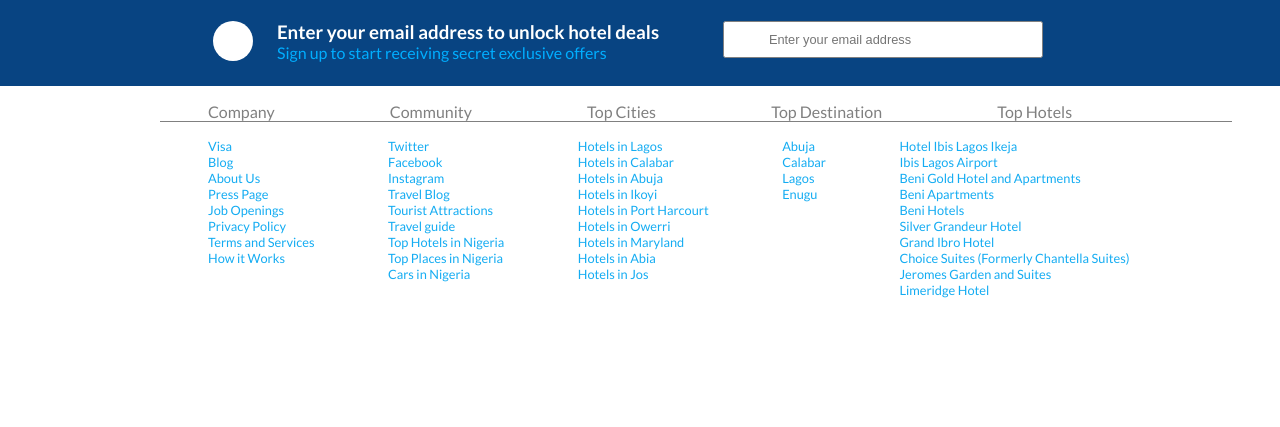
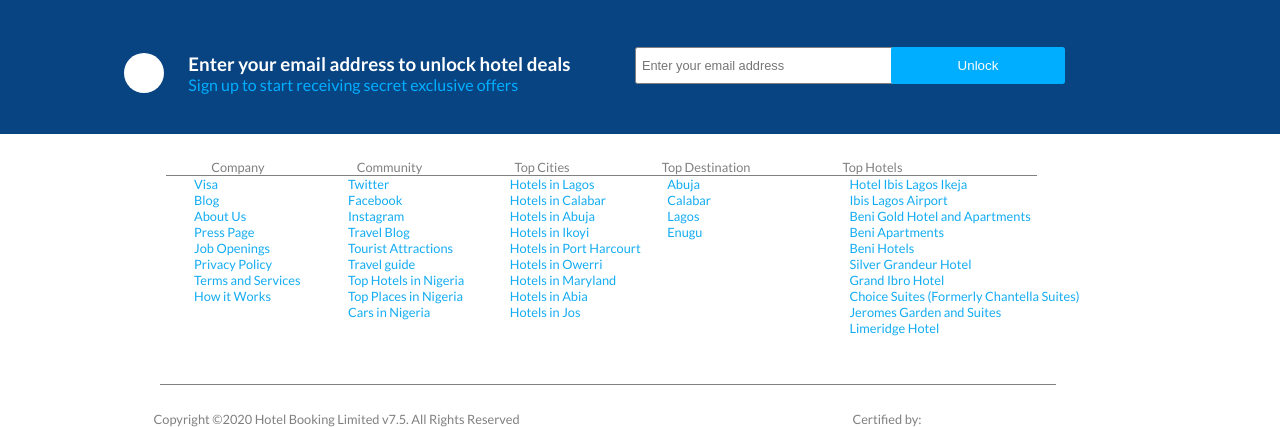
Before and after one commit to olufunke1011/Hotel.ng-Clone, a plain HTML site: page index.html in a window 1280 px wide. Shown: the part 3966-4393 px from the top of the page. Before the commit the page ends 4264 px from the top, so only its background shows below. Drawn offline with Linux system fonts and the light colour scheme.

Commit message:
updating html and css

```diff
--- a/index.html
+++ b/index.html
@@ -457,12 +457,12 @@
   <section class="footer-HotDeals">
     <div class="hotDealsCircle"></div>
   <div class="hotDeals">
-      <div class="hotelDealsText">
+    <div class="hotelDealsText">
         <h3>Enter your email address to unlock hotel deals</h3>
         <p>Sign up to start receiving secret exclusive offers</p>
-      </div>
+    </div>
     <div>
-     <span><input class="footer-emailbtn" type="email" placeholder="Enter your email address"></span>
+       <span><input class="footer-emailbtn" type="email" placeholder="Enter your email address">  <button class="emailbtn addHotel unlockDeals">Unlock</button> </span>
     </div>
   </div>
   </section>
@@ -492,7 +492,7 @@
   </span>
 
   <span>
-    <ul>
+    <ul class="community">
       <li>Twitter</li>
       <li >Facebook</li>
       <li>Instagram</li>
@@ -506,7 +506,7 @@
   </span>
 
   <span>
-    <ul>
+    <ul class="bestLocation">
       <li>Hotels in Lagos</li>
       <li>Hotels in Calabar</li>
       <li>Hotels in Abuja</li>
@@ -520,7 +520,7 @@
   </span>
 
   <span>
-    <ul>
+    <ul class="topDestination">
       <li>Abuja</li>
       <li>Calabar</li>
       <li>Lagos</li>
@@ -529,7 +529,7 @@
   </span>
 
   <span>
-    <ul >
+    <ul class="topHotels">
       <li>Hotel Ibis Lagos Ikeja</li>
       <li>Ibis Lagos Airport</li>
       <li >Beni Gold Hotel and Apartments</li>
@@ -543,7 +543,18 @@
     </ul>
   </span>
 </div>
+
+<div class="footerLastLine"></div>
+<span class="copyRight">
+  <p class="copy">Copyright &copy;2020 Hotel Booking Limited v7.5. All Rights Reserved</p>
+  <p class="copy">Certified by:</p>
+</span>
+
+
   </section>
+
+
+
 </footer>
 
 
--- a/styles.css
+++ b/styles.css
@@ -128,6 +128,7 @@ header {
 }
 
 .hotel-form-Container {
+    /* margin: auto 10em auto 10em; */
     background: white;
     border: 2px solid rgba(0, 0, 0, 0.1);
     box-shadow: 0 10px 20px 0px rgba(0, 0, 0, 0.111);
@@ -152,6 +153,10 @@ header {
     padding: 0.9em;
     width: 35em;
 }
+
+/* .destination-Container {
+    margin: auto 10em auto 10em;
+} */
 
 .destination {
     text-align: center;
@@ -382,11 +387,12 @@ header {
 }
 
 .hotDealsCircle {
+    /* margin: auto 10em auto 10em; */
     width: 40px;
     height: 40px;
     border-radius: 50%;
     background-color: #fff;
-    margin-top: 1.5em;
+    margin-top: 3.5em;
 }
 
 .footer-HotDeals{
@@ -396,16 +402,29 @@ header {
 }
 
 .hotDeals {
+    /* margin: auto 10em auto 10em; */
     display: flex;
     justify-content: center;
     padding: 1.5em;
 }
 
 .footer-emailbtn {
-    padding: 0.8em 3.5em;
+    padding: 0.8em 3.5em 0.8em 0.5em;
+    /* font-size: .8em; */
     border-radius: 0.2em;
     margin-left: 5em;
 }
+
+.unlockDeals {
+    position: relative;
+    left: -5em;
+    padding: .8em 5em;
+}
+
+.hotelDealsText {
+    padding: 2em 0 1em 0;
+}
+
 .hotelDealsText h3 {
     color: white;
 }
@@ -430,8 +449,10 @@ header {
 }
 
 .events {
+    margin: 2em 19em auto 13em;
     text-align: center;
-    margin: 1em 3em 1em 10em;
+    font-size: .8rem;
+    /* margin: 1em 3em 1em 9em; */
     border-bottom: 1px solid grey;
 }
 
@@ -442,3 +463,44 @@ header {
 .topCitiesList {
     margin-left: 2em;
 }
+
+.summary {
+    position: relative;
+    left: -14px;
+ }
+
+.community {
+    position: relative;
+    left: -40px;
+ }
+
+ .topDestination {
+    position: relative;
+    left: -115px;
+ }
+
+ .bestLocation {
+    position: relative;
+    left: -68px;
+ }
+
+ .topHotels {
+    position: relative;
+    left: -50px;
+ }
+
+ .footerLastLine {
+    border-bottom: 1px solid grey;
+    margin: auto 14em auto 10em;
+    padding: 2em 5em 1em 1em;
+ }
+
+ .copyRight {
+     display: flex;
+ }
+ .copy {
+     text-align: left;
+     margin: 2em 14em auto 12em;
+     font-size: .8rem;
+     color: grey;
+ }
```
